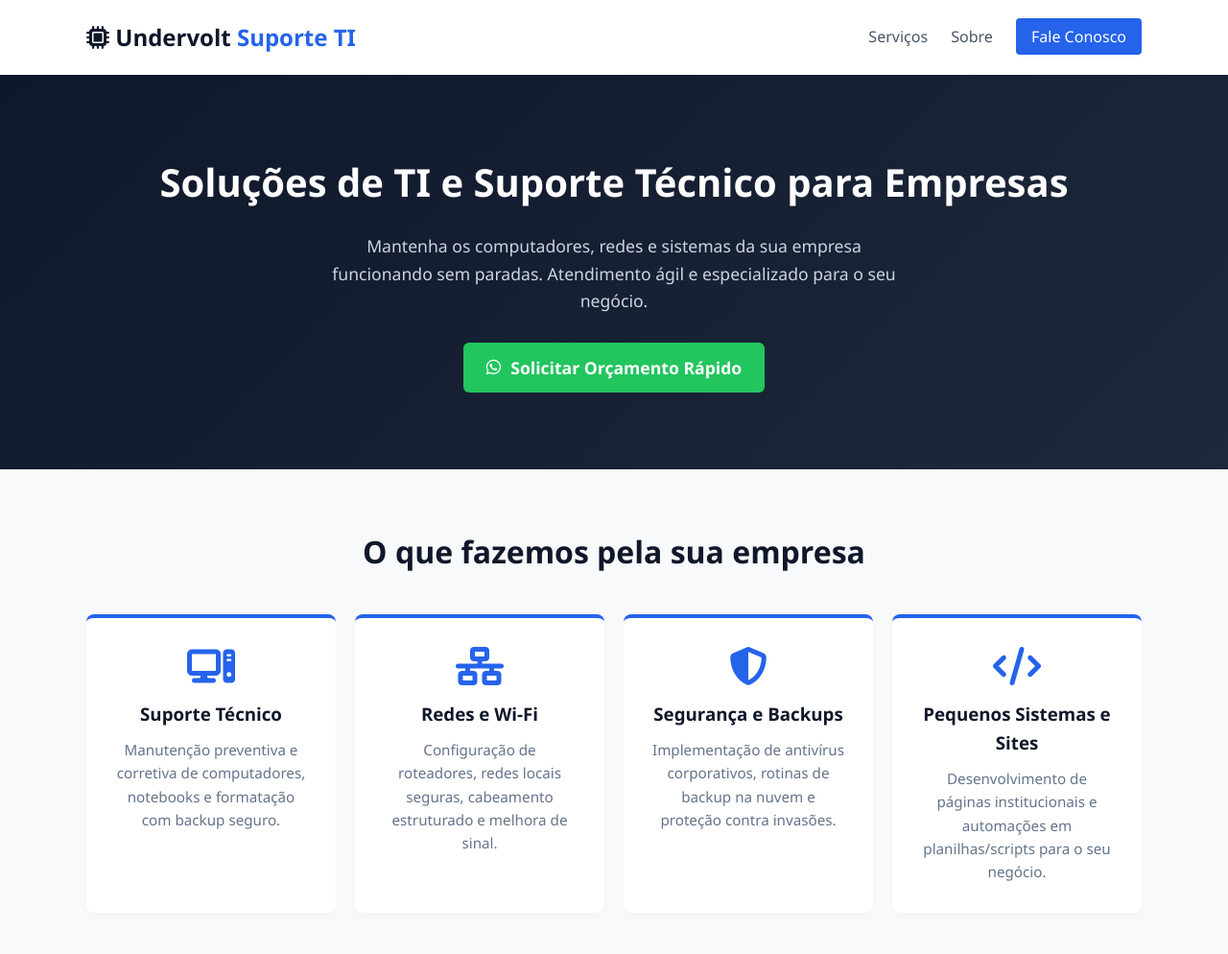
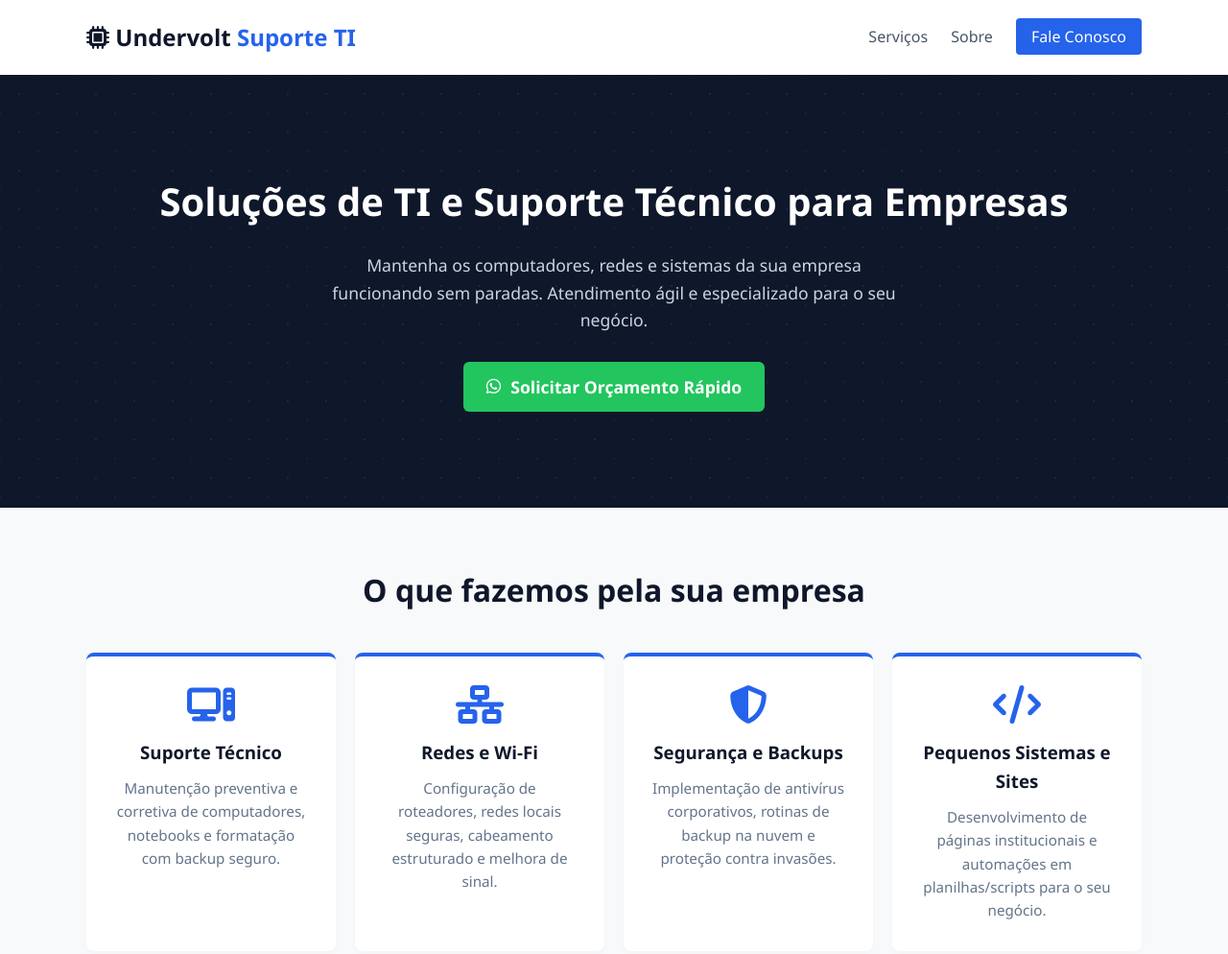
Before and after one commit to hoffmannbn/hoffmannbn.github.io, a plain HTML site: page index.html in a window 1280 px wide. Shown: the top 994 px of the page at 96% size. Drawn offline with Linux system fonts and the light colour scheme.

Commit message:
Alteração de estilo no arquivo style.css

```diff
--- a/style.css
+++ b/style.css
@@ -62,10 +62,22 @@ nav a:hover {
 
 /* Hero Section */
 .hero {
-    background: linear-gradient(135deg, #0f172a 0%, #1e293b 100%);
+    /* Cor de fundo base escura */
+    background-color: #0f172a;
+
+    /* Criação do efeito de grade de rede tecnológica sutil ao fundo */
+    background-image:
+        radial-gradient(rgba(59, 130, 246, 0.15) 1px, transparent 1px),
+        radial-gradient(rgba(59, 130, 246, 0.1) 1px, transparent 1px);
+    background-size: 40px 40px;
+    background-position: 0 0, 20px 20px;
+
+    /* Espaçamentos e alinhamentos */
     color: white;
-    padding: 80px 0;
+    padding: 100px 20px;
     text-align: center;
+    position: relative;
+    overflow: hidden;
 }
 
 .hero-content h2 {
```
